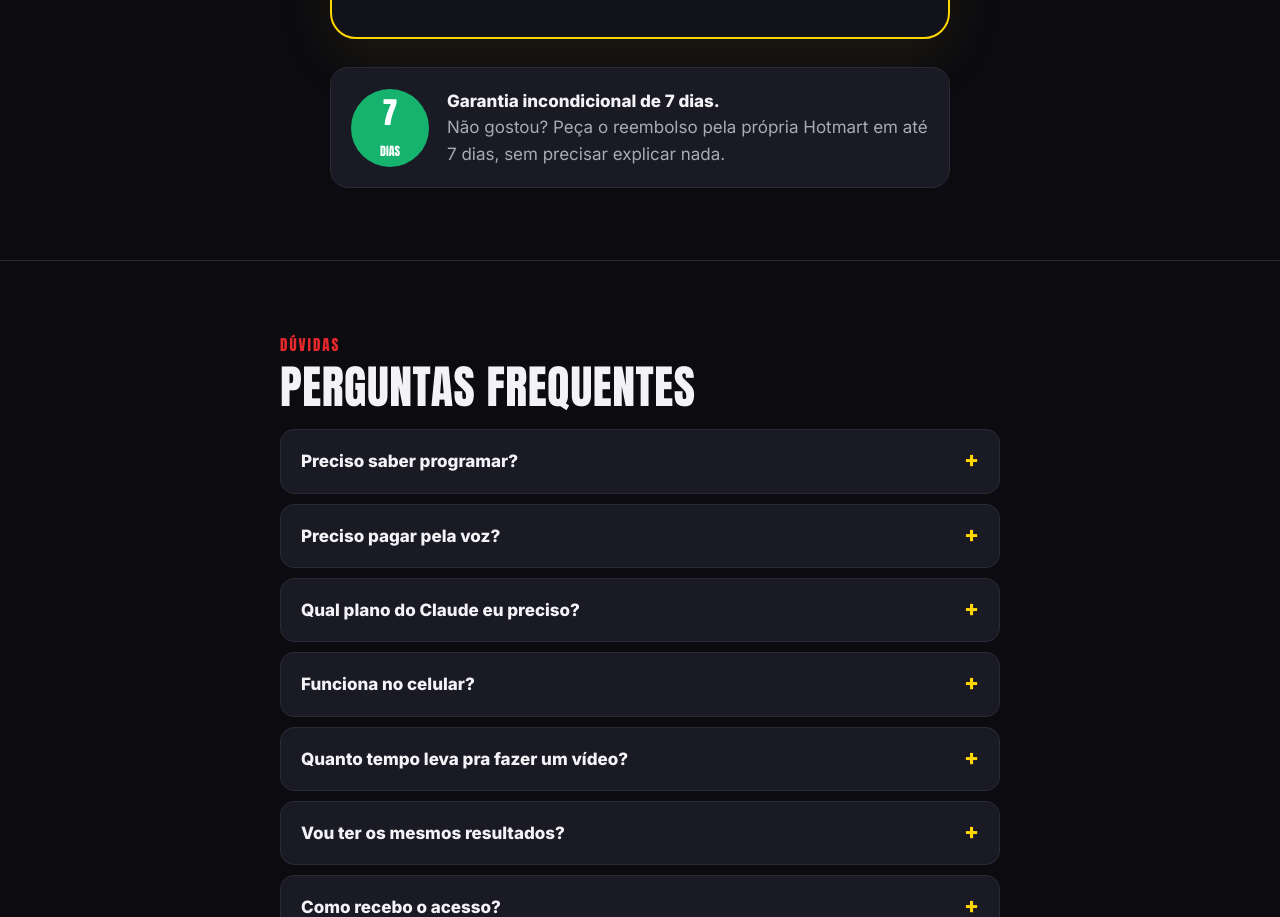
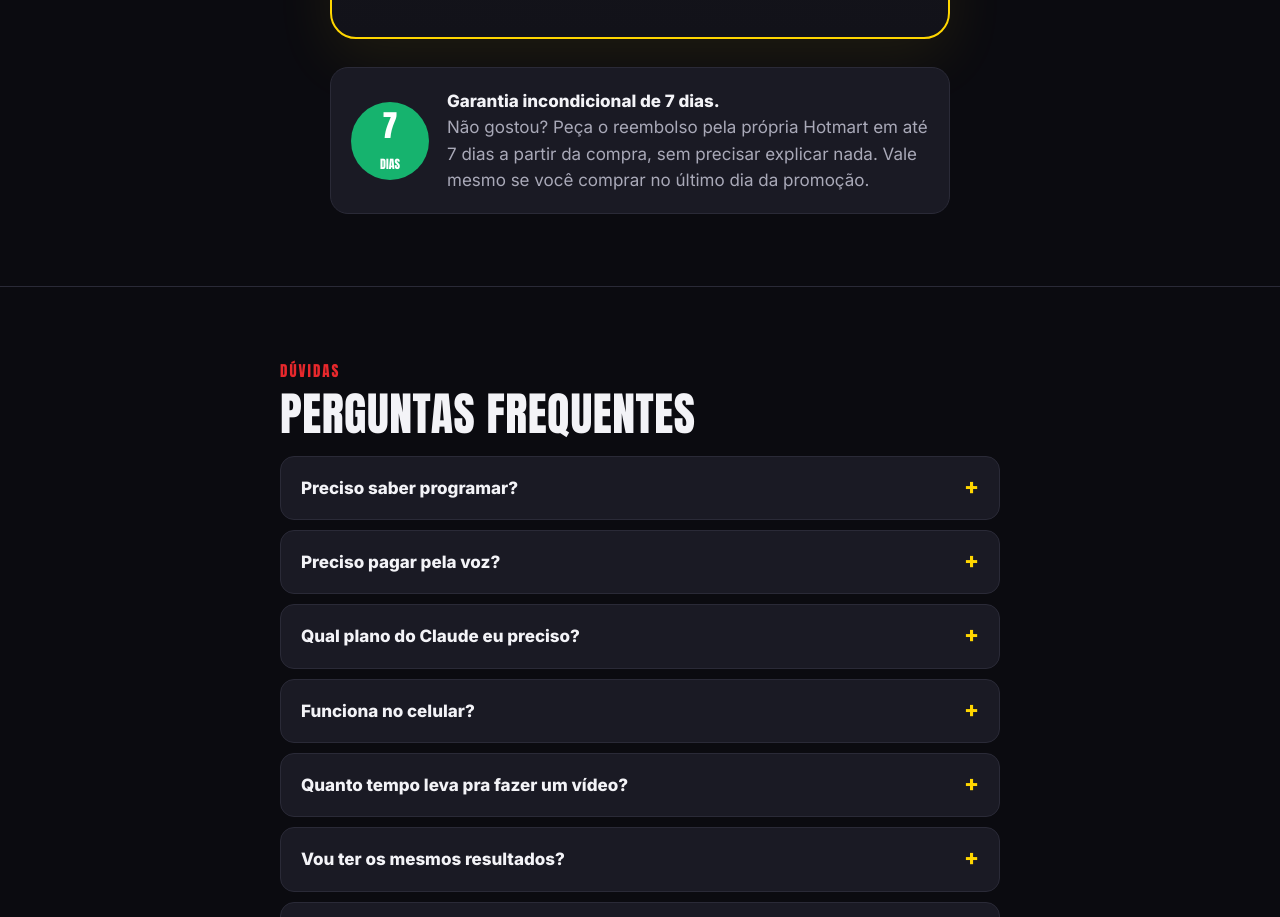
Before and after one commit to 5cincosegundos/metodo5segundos, a plain HTML site: page index.html in a window 1280 px wide. Shown: the part 5138-6055 px from the top of the page. Drawn offline with Linux system fonts and the light colour scheme.

Commit message:
Página: garantia de 7 dias vale mesmo no último dia da promoção
Co-Authored-By: Claude Opus 5.5 <noreply@anthropic.com>

```diff
--- a/index.html
+++ b/index.html
@@ -273,7 +273,7 @@ footer{padding:40px 0 110px;color:#77778a;font-size:13px;border-top:1px solid va
     </div>
     <div class="guarantee">
       <div class="seal">7<small>DIAS</small></div>
-      <div><b>Garantia incondicional de 7 dias.</b><br><span style="color:var(--mut)">Não gostou? Peça o reembolso pela própria Hotmart em até 7 dias, sem precisar explicar nada.</span></div>
+      <div><b>Garantia incondicional de 7 dias.</b><br><span style="color:var(--mut)">Não gostou? Peça o reembolso pela própria Hotmart em até 7 dias a partir da compra, sem precisar explicar nada. Vale mesmo se você comprar no último dia da promoção.</span></div>
     </div>
   </div>
 </section>
```
